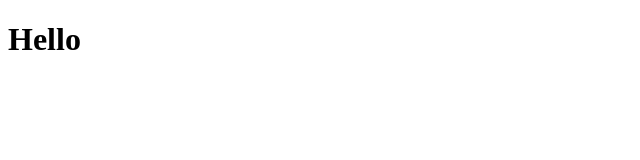
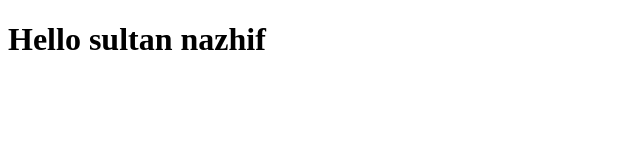
Before and after one commit to iqba0/informatika-xii10, a plain HTML site: page index.html in a window 1280 px wide. Shown: the whole page, without its empty margins (0-640 px from the left). Drawn offline with Linux system fonts and the light colour scheme.

Commit message:
nambah teks

```diff
--- a/index.html
+++ b/index.html
@@ -6,6 +6,6 @@
     <title>Document</title>
 </head>
 <body>
-    <h1>Hello</h1>
+    <h1>Hello sultan nazhif</h1>
 </body>
 </html>
```
